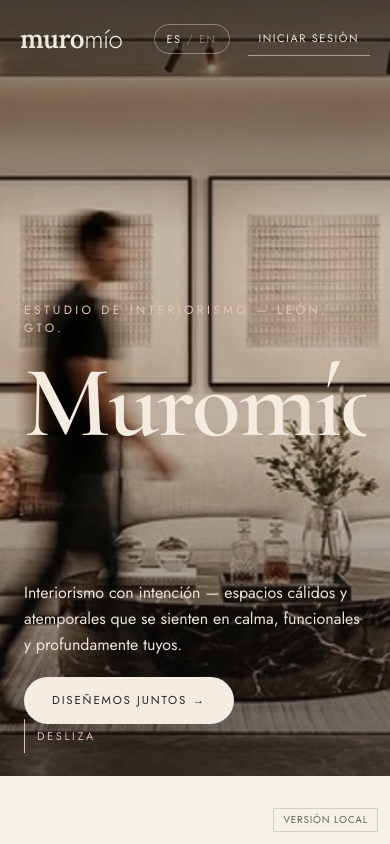
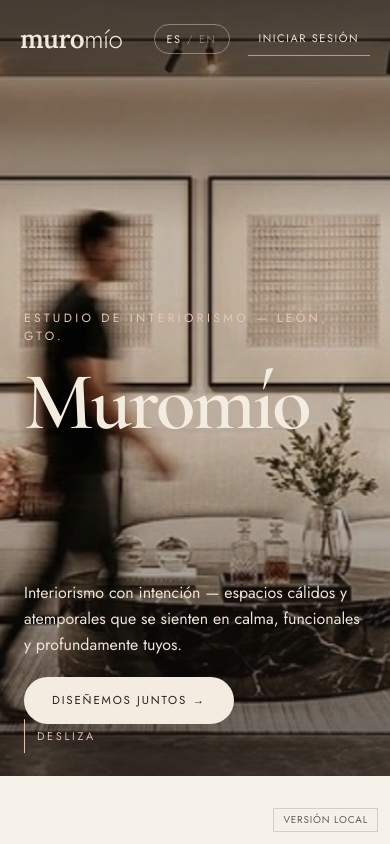
Before and after one commit to procesalab0-prog/Muromio, a Next.js app: page / in a window 390 px wide. Shown: the top 844 px of the page. Built offline with nearby package versions, Linux system fonts and the light colour scheme.

Commit message:
Fix mobile hero title fit

```diff
--- a/src/app/globals.css
+++ b/src/app/globals.css
@@ -180,7 +180,10 @@
     text-align: left !important;
   }
   [data-hero-name] {
-    font-size: 26vw !important;
+    max-width: 100%;
+    font-size: clamp(62px, 21vw, 112px) !important;
+    letter-spacing: -0.035em !important;
+    white-space: nowrap;
   }
   [data-sticky] {
     grid-template-columns: 1fr !important;
```
